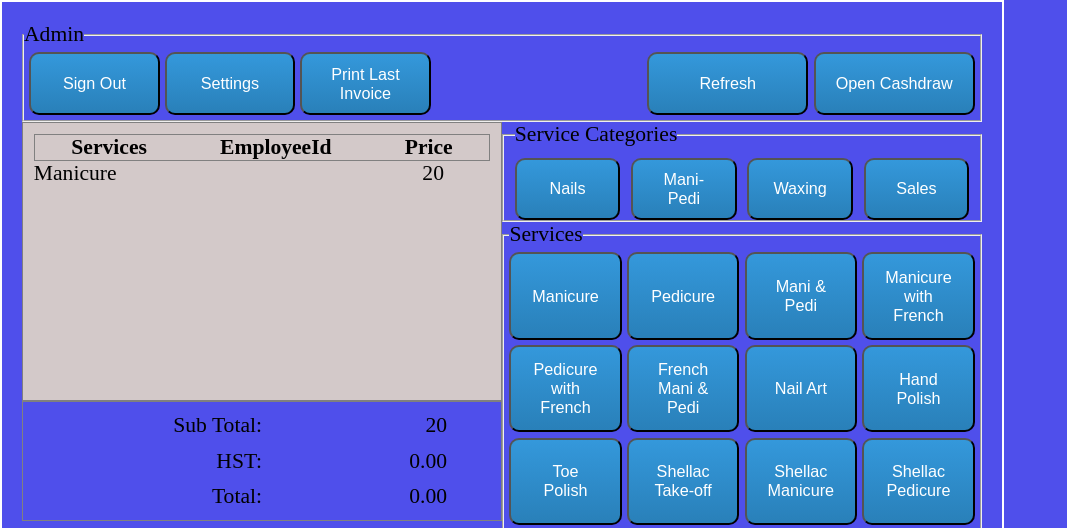
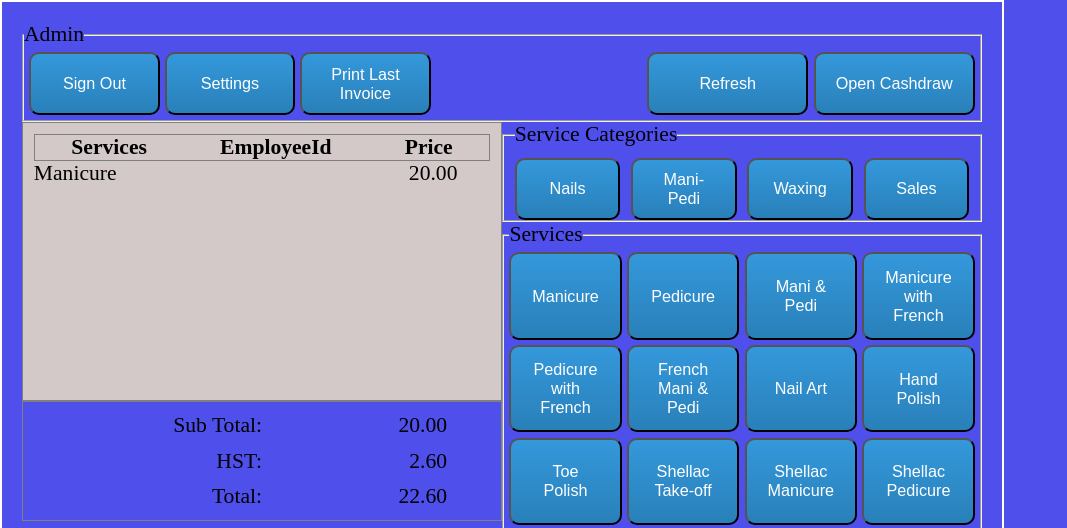
Before and after one commit to AaronDuong/pos, a plain HTML site: page index.html in a window 1280 px wide. Both pictures are taken after a click on the button "Manicure". Shown: the top 528 px of the page, without its empty margins (0-1067 px from the left). Drawn offline with Linux system fonts and the light colour scheme.

Commit message:
Got the total and taxes implemented

```diff
--- a/js/main.js
+++ b/js/main.js
@@ -65,6 +65,8 @@ const serviceButtons = Array.from(document.querySelectorAll(".btn.serviceBtn"));
 const priceOutput = document.querySelector(".price-column");
 const servicesOutput = document.querySelector(".service-column");
 const subTotalOutput = document.querySelector("#subtotal");
+const hstOutput = document.querySelector("#hst");
+const totalOutput = document.querySelector("#total");
 
 let dollarUSLocale = Intl.NumberFormat("en-US");
 let subTotal = 0.0;
@@ -79,19 +81,24 @@ serviceButtons.forEach((button) => {
 });
 
 function addItem() {
+	// create two new elements to show the services and price
 	let newPrice = document.createElement("p");
 	let newService = document.createElement("p");
-	newPrice.innerText = dollarUSLocale.format(this.value);
+	// update the displayout with the service and price values
+	newPrice.innerText = parseFloat(this.value).toFixed(2);
 	newService.innerText = this.innerText;
+	//append it to the parent div to output display
 	priceOutput.appendChild(newPrice);
 	servicesOutput.appendChild(newService);
+	// tally up the total so far
 	subTotal += parseFloat(this.value);
-	subTotalOutput.innerText = subTotal;
-}
-
-function formatNumber(num) {
-	let number = parseFloat(num).toFixed(2);
-	return number;
+	subTotalOutput.innerText = subTotal.toFixed(2);
+	// calculate the taxes for the subtotal
+	let taxes = subTotal * 0.13;
+	let total = subTotal + taxes;
+	// display the running Total with taxes
+	hstOutput.innerText = taxes.toFixed(2);
+	totalOutput.innerText = total.toFixed(2);
 }
 
 function updateDisplay() {}
```
Also changed, not shown: index.html (+0 -4 lines).
